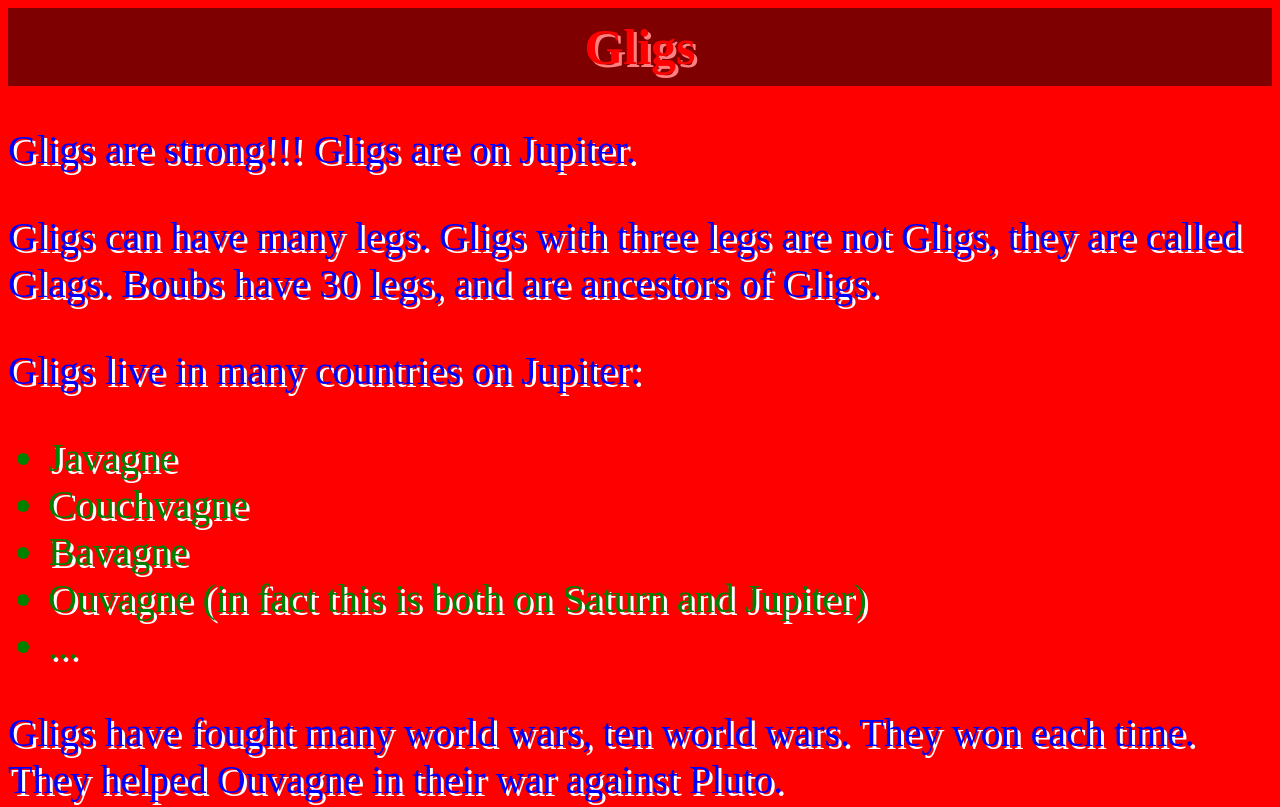
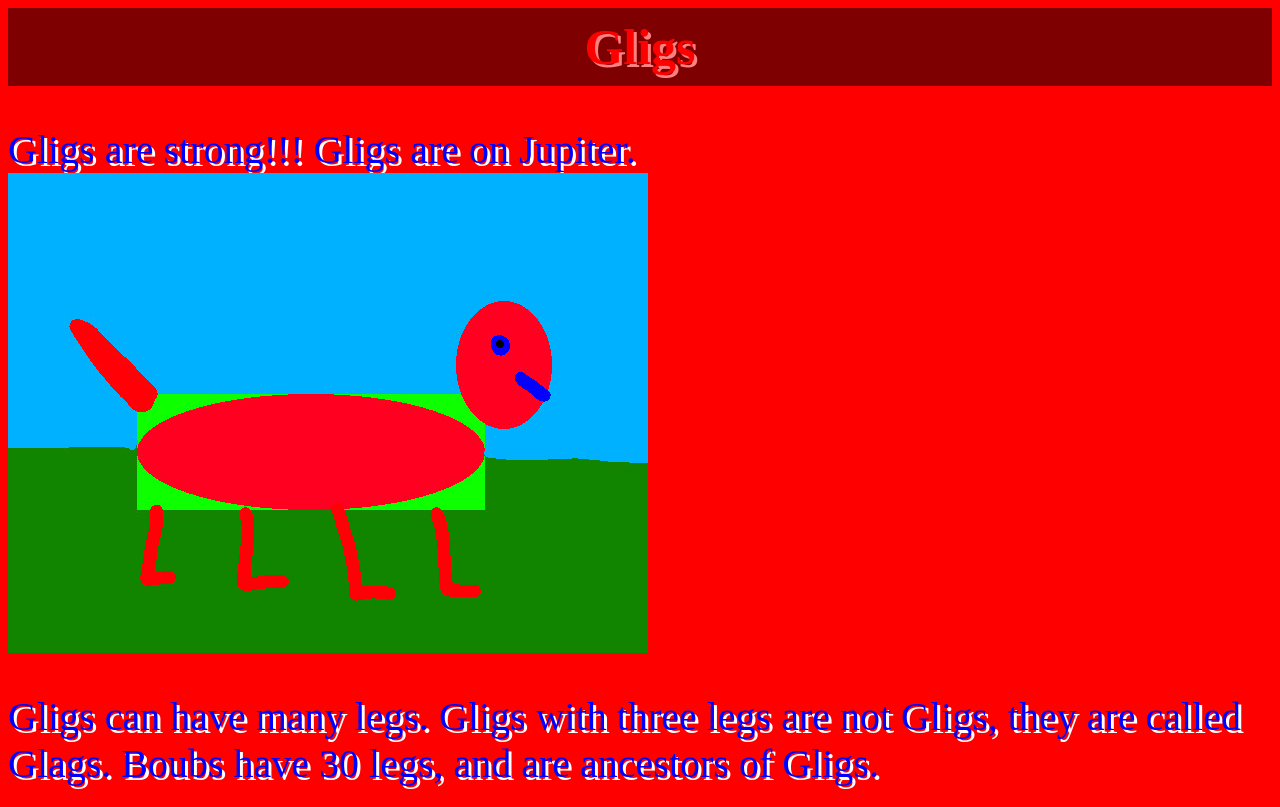
Before and after one commit to paulfitz/glig, a plain HTML site: page index.html in a window 1280 px wide. Shown: the top 807 px of the page. Drawn offline with nearby package versions, Linux system fonts and the light colour scheme.

Commit message:
Update index.html

```diff
--- a/index.html
+++ b/index.html
@@ -15,6 +15,7 @@
 Gligs are strong!!!  Gligs are on Jupiter.
 
 <br />
+<img src="glig.jpg" />
 
 <script>
 $(function() {
```
